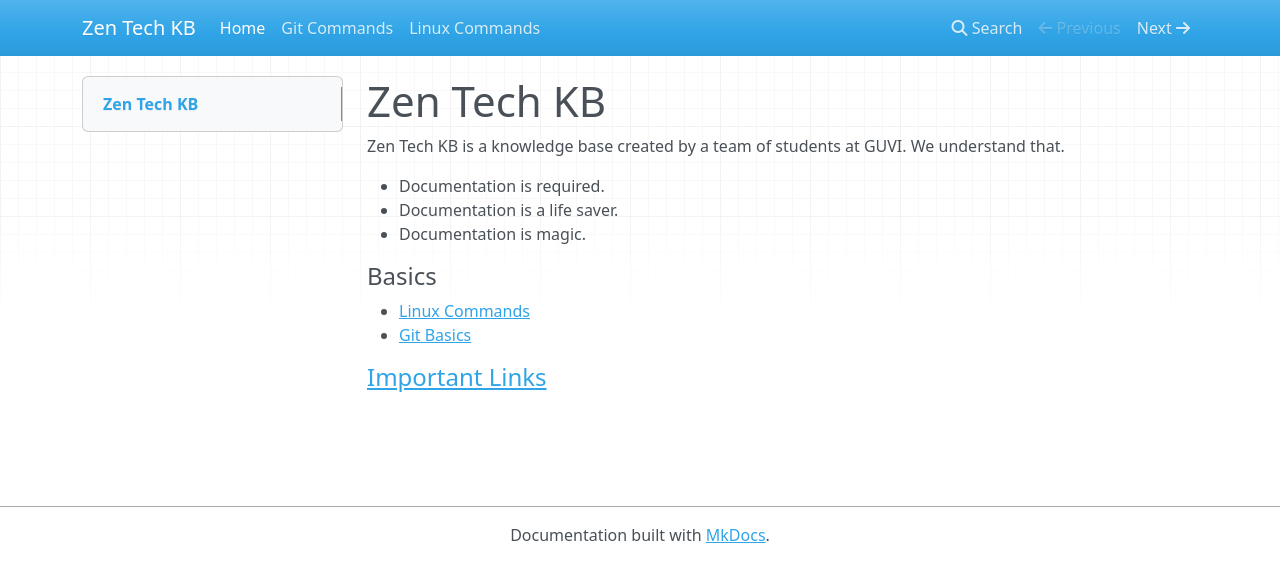
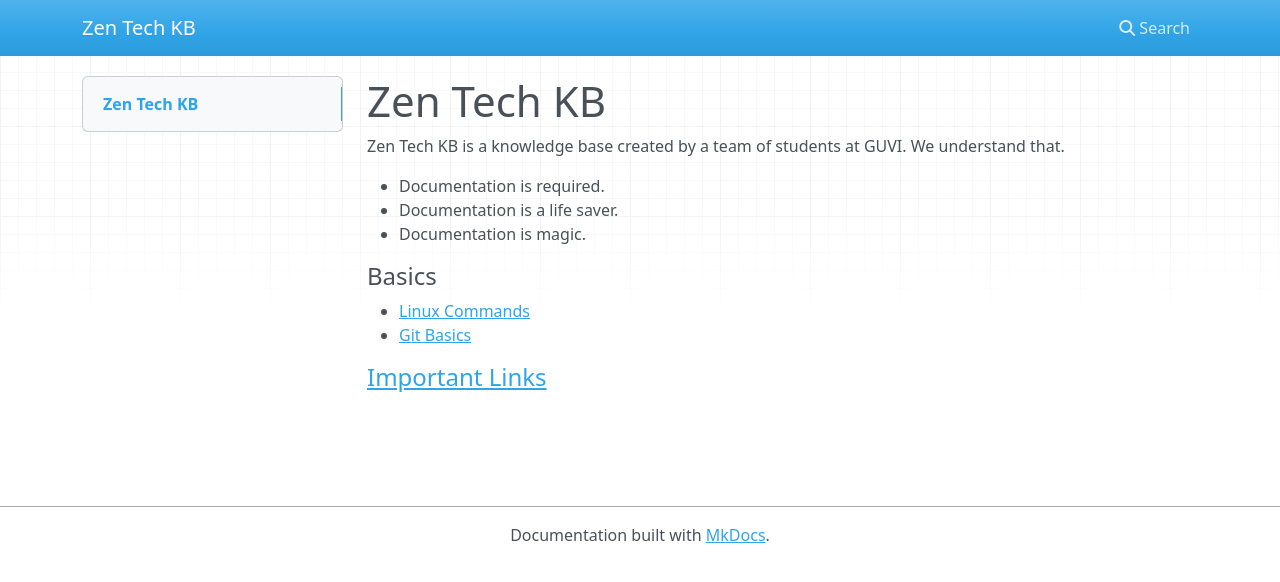
Before and after one commit to DaniAkash/javascript-app-development, an MkDocs documentation site: the page built from docs/index.md, in a window 1280 px wide. Shown: the top 582 px of the page. Built offline with MkDocs 1.6.1, drawn with Linux system fonts in a browser that asks for light colours; nearby versions of some CDN libraries.

Commit message:
Previous pull request sent everything to navbar. Reverting back to my changes

```diff
--- a/mkdocs.yml
+++ b/mkdocs.yml
@@ -1,6 +1,4 @@
 site_name: Zen Tech KB
 
 nav:
-    - Home: index.md
-    - Git Commands: git.md
-    - Linux Commands: command.md
+    - 'Home': 'index.md'
```
